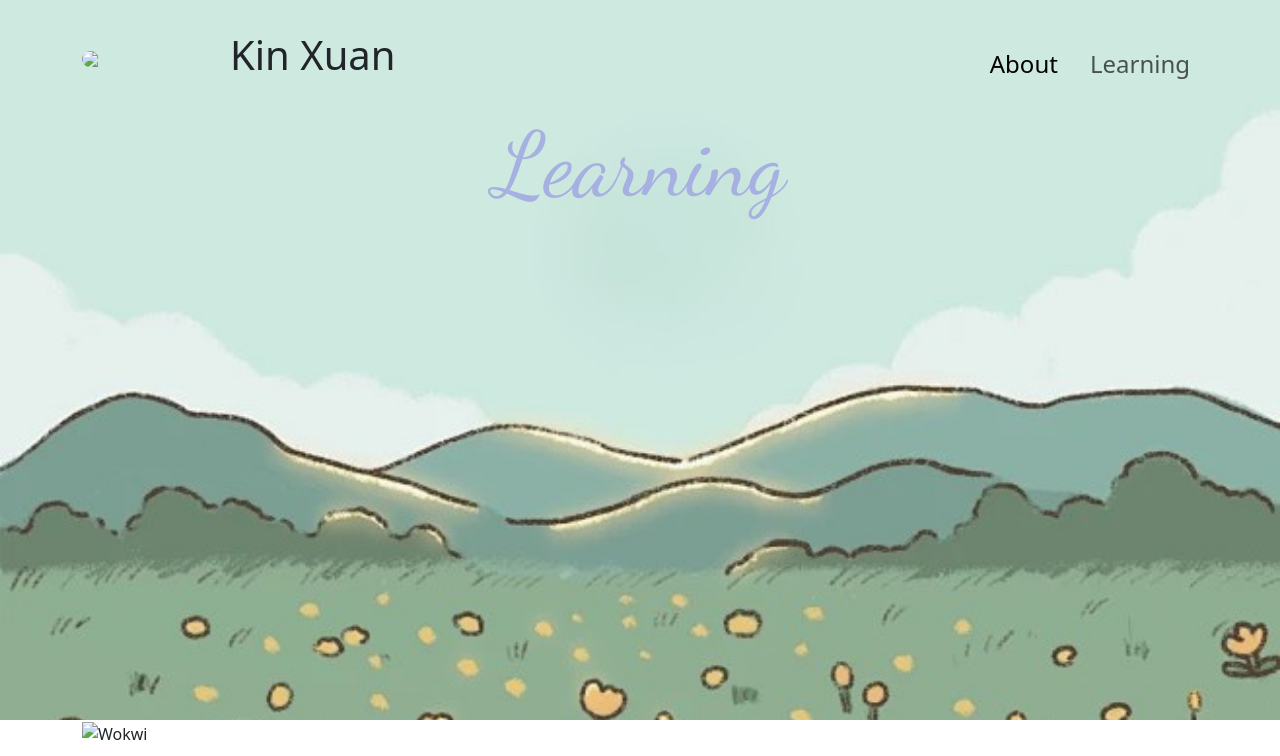
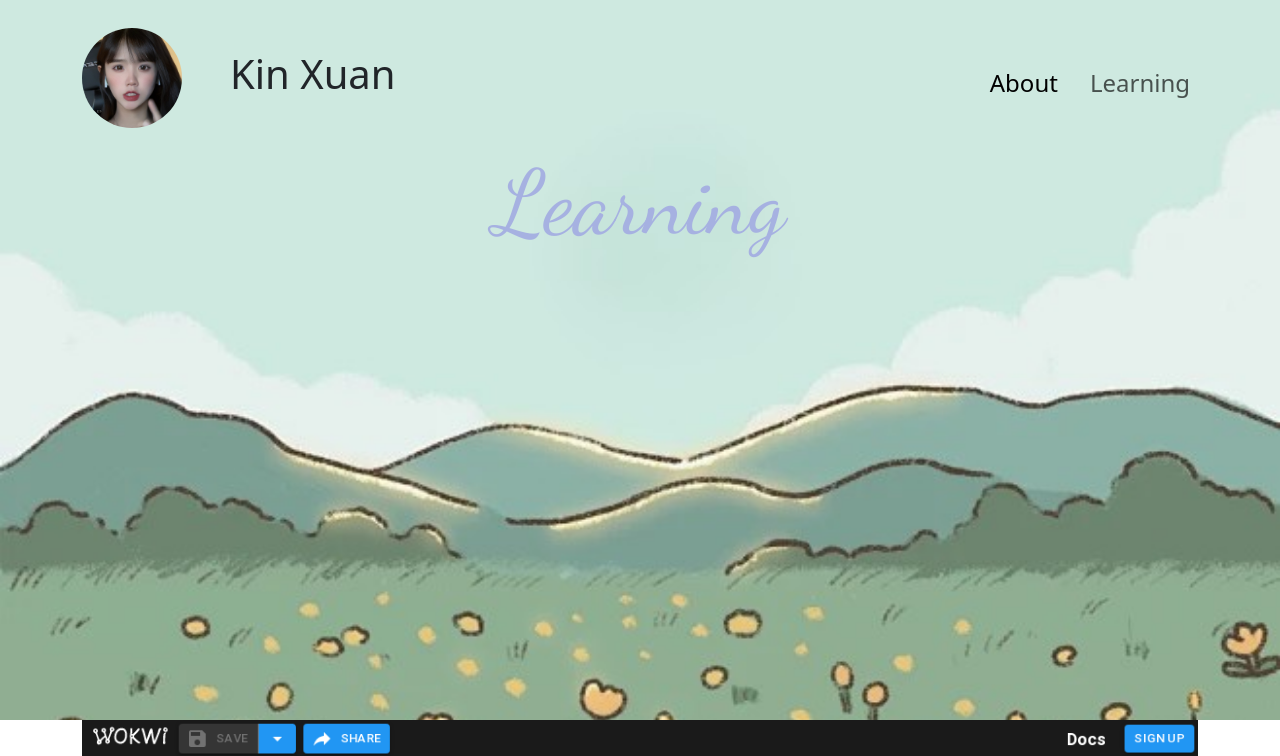
Before and after one commit to kinxuan0903/WEB-Assignment-2, a plain HTML site: page learning.html in a window 1280 px wide. Shown: the top 756 px of the page. Drawn offline with nearby package versions, Linux system fonts and the light colour scheme; files whose address does not match are found by name.

Commit message:
Update learning.html

```diff
--- a/learning.html
+++ b/learning.html
@@ -16,7 +16,7 @@
     <div class="topbackground">
         <nav class="navbar navbar-expand-lg">
             <div class="container">
-              <img src="img/011314l7m73c2i92n2pnyb.jpg" width="100px" height="auto" style="border-radius: 100px;">
+              <img src="jcly.jpg" width="100px" height="auto" style="border-radius: 100px;">
               <h1 class="ms-5">Kin Xuan</h1>
               <button class="navbar-toggler" type="button" data-bs-toggle="collapse" data-bs-target="#navbarSupportedContent" aria-controls="navbarSupportedContent" aria-expanded="false" aria-label="Toggle navigation">
                 <span class="navbar-toggler-icon"></span>
@@ -50,7 +50,7 @@
         <div class="row">
             <div class="col-md-12">
                 <div class="learning-item">
-                    <img src="img/Wokwi.png" alt="Wokwi" width="900" height="441">
+                    <img src="Wokwi.png" alt="Wokwi" width="900" height="441">
                     <div class="learning-info">
                         <h2>Wokwi</h2>
                         <h3>Microcontroller</h3>
@@ -59,7 +59,7 @@
                 </div>
 
                 <div class="learning-item">
-                    <img src="img/Cisco.JPG" alt="Cisco" width="800" height="538">
+                    <img src="Cisco.JPG" alt="Cisco" width="800" height="538">
                     <div class="learning-info">
                         <h2>Cisco Packet Tracer</h2>
                         <h3>Networking</h3>
```
